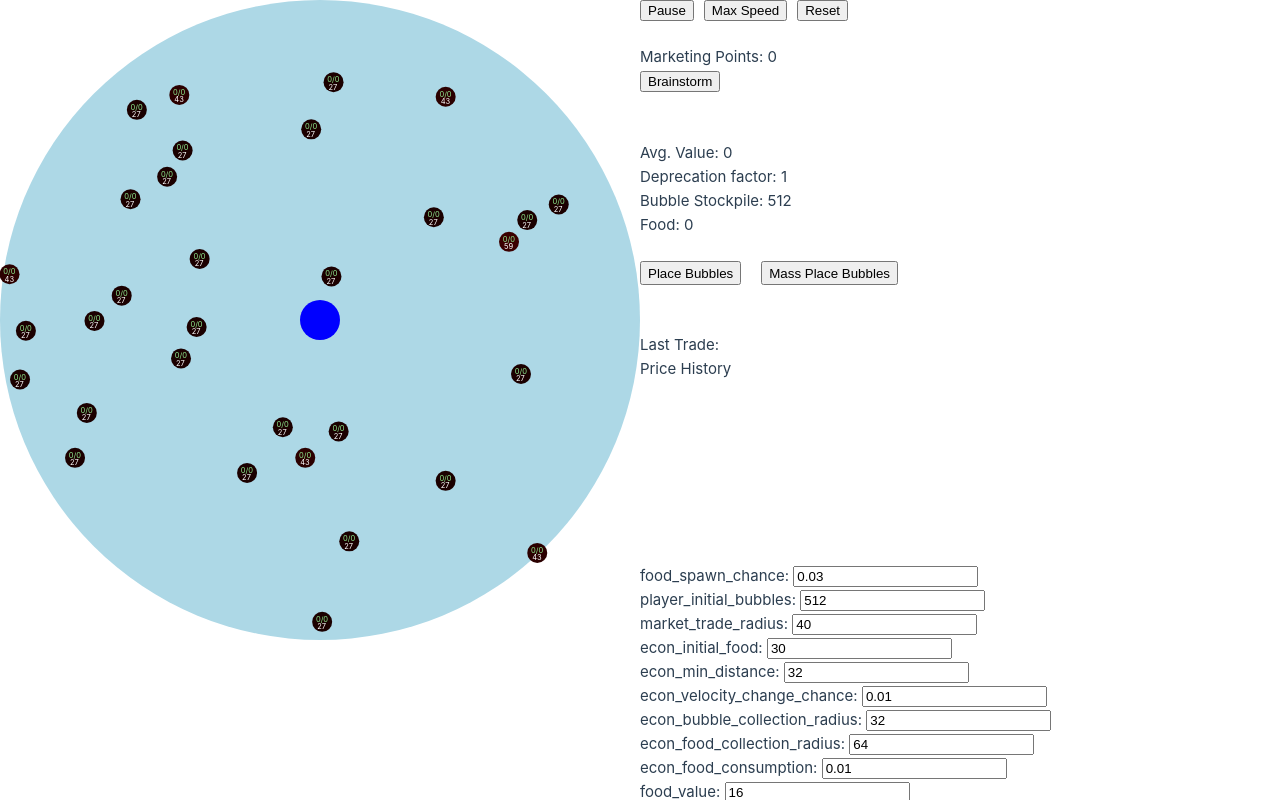
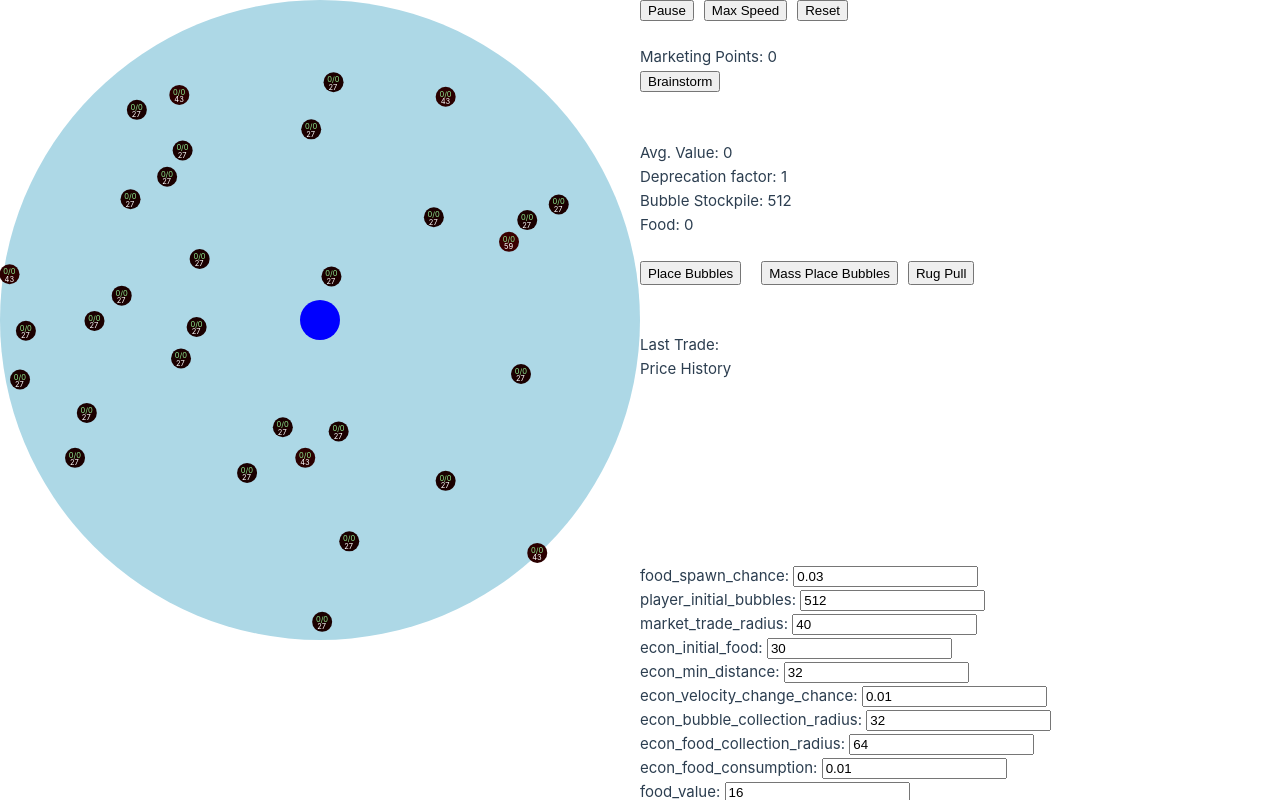
Before and after one commit to lasernoises/rug-pull-simulator, a Vue app: page / in a window 1280 px wide. Shown: the top 800 px of the page. Built offline with nearby package versions, Linux system fonts and the light colour scheme; the HTML template or start-up script is replaced by a standard one.

Commit message:
add rug pull button

```diff
--- a/src/App.vue
+++ b/src/App.vue
@@ -106,6 +106,13 @@ const bulk_place_bubbles = () => {
     state.value.bubbles.push(random_pos());
     state.value.player.bubbles -= 1;
   }
+};
+
+const rug_pull = () => {
+  for (let i = 0; i < state.value.player.bubbles; i++) {
+    state.value.bubbles.push(random_pos());
+  }
+  state.value.player.bubbles = 0;
 };
 
 const onSvgClick = () => {
@@ -293,6 +300,7 @@ const max_price = computed(() => {
         >Place Bubbles</button>
         <br>
         <button @click="bulk_place_bubbles">Mass Place Bubbles</button>
+        <button @click="rug_pull">Rug Pull</button>
       </div>
       <br>
       <br>
```
